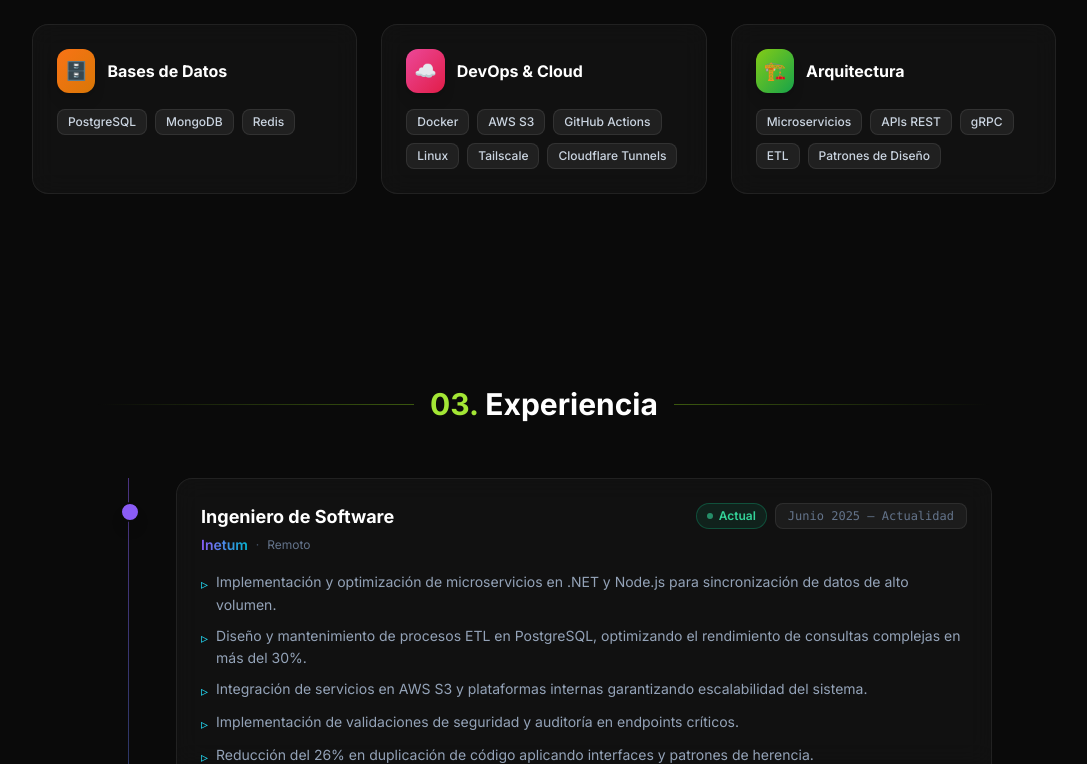
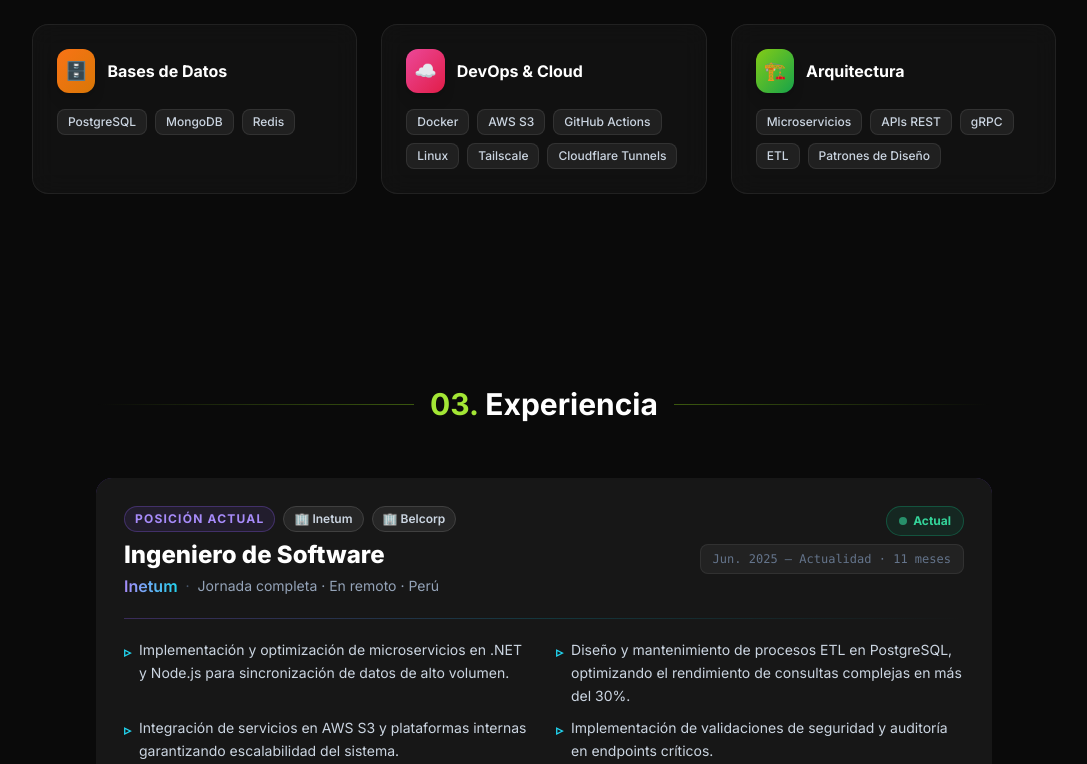
Before and after one commit to Edgarmejiav/edgarmejiav-web, a Next.js app: page / in a window 1280 px wide. Shown: the part 2036-2800 px from the top of the page, without its empty margins (96-1183 px from the left). Built offline with nearby package versions, Linux system fonts and the light colour scheme.

Commit message:
feat: add Experience and SocialIcons components to showcase professional history and social links

```diff
--- a/app/components/Experience.jsx
+++ b/app/components/Experience.jsx
@@ -1,14 +1,11 @@
 'use client'
 
-const experiences = [
-  {
+const featured = {
   title: "Ingeniero de Software",
   company: "Inetum",
-    type: "Remoto",
-    period: "Junio 2025 – Actualidad",
-    current: true,
-    color: "from-violet-500 to-cyan-500",
-    dotColor: "bg-violet-500",
+  period: "Jun. 2025 – Actualidad · 11 meses",
+  type: "Jornada completa · En remoto · Perú",
+  clients: ["Inetum", "Belcorp"],
   achievements: [
     "Implementación y optimización de microservicios en .NET y Node.js para sincronización de datos de alto volumen.",
     "Diseño y mantenimiento de procesos ETL en PostgreSQL, optimizando el rendimiento de consultas complejas en más del 30%.",
@@ -16,8 +13,10 @@ const experiences = [
     "Implementación de validaciones de seguridad y auditoría en endpoints críticos.",
     "Reducción del 26% en duplicación de código aplicando interfaces y patrones de herencia.",
   ],
-    stack: [".NET", "Node.js", "PostgreSQL", "AWS S3", "ETL"],
-  },
+  stack: [".NET", "Node.js", "PostgreSQL", "AWS S3", "ETL", "Microservicios"],
+};
+
+const experiences = [
   {
     title: "Ingeniero de Software Autónomo",
     company: "Freelance",
@@ -50,7 +49,7 @@ const experiences = [
   {
     title: "Desarrollador de Software",
     company: "GRUPO ALVICOM TRADING SRL",
-    type: "Cajamarca, Perú",
+    type: "Perú",
     period: "Septiembre 2021 – Marzo 2024",
     current: false,
     color: "from-lime-500 to-emerald-500",
@@ -78,29 +77,100 @@ export const Experience = () => {
           <div className="h-px flex-1 bg-gradient-to-l from-transparent to-lime-500/40" />
         </div>
 
-        {/* Timeline */}
+        {/* ── FEATURED: Inetum ── */}
+        <div className="relative mb-14 rounded-2xl overflow-hidden group">
+          {/* Glow border */}
+          <div className="absolute -inset-px rounded-2xl bg-gradient-to-r from-violet-500 via-cyan-500 to-violet-500 opacity-60 group-hover:opacity-90 transition-opacity duration-500 blur-sm" />
+          <div className="relative rounded-2xl bg-neutral-900 p-7">
+            {/* Top row */}
+            <div className="flex flex-wrap items-start justify-between gap-4 mb-5">
+              <div>
+                {/* Company + Clients */}
+                <div className="flex flex-wrap items-center gap-2 mb-2">
+                  <span className="text-xs font-bold tracking-widest uppercase text-violet-400 bg-violet-500/10 border border-violet-500/30 px-2.5 py-1 rounded-full">
+                    Posición Actual
+                  </span>
+                  {featured.clients.map((c) => (
+                    <span
+                      key={c}
+                      className="text-xs font-semibold text-slate-300 bg-neutral-800 border border-neutral-700 px-2.5 py-1 rounded-full"
+                    >
+                      🏢 {c}
+                    </span>
+                  ))}
+                </div>
+
+                <h3 className="text-white text-2xl font-extrabold leading-tight group-hover:text-cyan-300 transition-colors duration-300">
+                  {featured.title}
+                </h3>
+                <p className="text-slate-400 text-sm mt-1 flex flex-wrap items-center gap-2">
+                  <span className="font-semibold bg-gradient-to-r from-violet-400 to-cyan-400 text-transparent bg-clip-text text-base">
+                    {featured.company}
+                  </span>
+                  <span className="text-slate-600">·</span>
+                  <span>{featured.type}</span>
+                </p>
+              </div>
+
+              <div className="flex flex-col items-end gap-2">
+                <span className="flex items-center gap-1.5 text-emerald-400 text-xs font-bold bg-emerald-500/10 border border-emerald-500/30 px-3 py-1.5 rounded-full">
+                  <span className="w-2 h-2 rounded-full bg-emerald-400 inline-block animate-pulse" />
+                  Actual
+                </span>
+                <span className="text-slate-500 text-xs font-mono bg-neutral-800/80 px-3 py-1.5 rounded-lg border border-neutral-700/50">
+                  {featured.period}
+                </span>
+              </div>
+            </div>
+
+            {/* Divider */}
+            <div className="h-px bg-gradient-to-r from-violet-500/30 via-cyan-500/20 to-transparent mb-5" />
+
+            {/* Achievements */}
+            <ul className="grid sm:grid-cols-2 gap-x-6 gap-y-2.5 mb-6">
+              {featured.achievements.map((a, i) => (
+                <li key={i} className="flex items-start gap-2 text-slate-300 text-sm leading-relaxed">
+                  <span className="text-cyan-400 mt-0.5 shrink-0 font-bold">▹</span>
+                  {a}
+                </li>
+              ))}
+            </ul>
+
+            {/* Stack */}
+            <div className="flex flex-wrap gap-2">
+              {featured.stack.map((t) => (
+                <span
+                  key={t}
+                  className="text-xs font-medium text-cyan-300 border border-cyan-500/30 bg-cyan-500/10 px-2.5 py-1 rounded-lg"
+                >
+                  {t}
+                </span>
+              ))}
+            </div>
+          </div>
+        </div>
+
+        {/* ── Timeline: resto de experiencias ── */}
         <div className="relative">
-          {/* Vertical line */}
-          <div className="absolute left-4 md:left-8 top-0 bottom-0 w-px bg-gradient-to-b from-violet-500/50 via-cyan-500/30 to-transparent" />
+          <div className="absolute left-4 md:left-8 top-0 bottom-0 w-px bg-gradient-to-b from-cyan-500/40 via-slate-700/30 to-transparent" />
 
-          <div className="flex flex-col gap-10">
+          <div className="flex flex-col gap-8">
             {experiences.map((exp, idx) => (
               <div key={idx} className="relative pl-12 md:pl-20">
-                {/* Timeline dot */}
-                <div className={`absolute left-2 md:left-6 top-6 w-5 h-5 rounded-full border-2 border-neutral-950 ${exp.dotColor} shadow-lg`} />
+                {/* Dot */}
+                <div className={`absolute left-2 md:left-6 top-6 w-4 h-4 rounded-full border-2 border-neutral-950 ${exp.dotColor} shadow-md`} />
                 {exp.current && (
-                  <div className={`absolute left-2 md:left-6 top-6 w-5 h-5 rounded-full ${exp.dotColor} opacity-30 animate-ping`} />
+                  <div className={`absolute left-2 md:left-6 top-6 w-4 h-4 rounded-full ${exp.dotColor} opacity-30 animate-ping`} />
                 )}
 
                 {/* Card */}
-                <div className="glass-card rounded-2xl p-6 hover:border-neutral-600/60 hover:scale-[1.01] transition-all duration-300 group">
-                  {/* Header */}
-                  <div className="flex flex-wrap items-start justify-between gap-3 mb-4">
+                <div className="glass-card rounded-2xl p-5 hover:border-neutral-600/60 hover:scale-[1.01] transition-all duration-300 group">
+                  <div className="flex flex-wrap items-start justify-between gap-3 mb-3">
                     <div>
-                      <h3 className="text-white font-bold text-lg group-hover:text-cyan-300 transition-colors">
+                      <h3 className="text-white font-bold text-base group-hover:text-cyan-300 transition-colors">
                         {exp.title}
                       </h3>
-                      <div className="flex flex-wrap items-center gap-2 mt-1">
+                      <div className="flex flex-wrap items-center gap-2 mt-0.5">
                         <span className={`text-sm font-semibold bg-gradient-to-r ${exp.color} text-transparent bg-clip-text`}>
                           {exp.company}
                         </span>
@@ -121,8 +191,7 @@ export const Experience = () => {
                     </div>
                   </div>
 
-                  {/* Achievements */}
-                  <ul className="flex flex-col gap-2 mb-4">
+                  <ul className="flex flex-col gap-1.5 mb-3">
                     {exp.achievements.map((a, i) => (
                       <li key={i} className="flex items-start gap-2 text-slate-400 text-sm leading-relaxed">
                         <span className="text-cyan-400 mt-0.5 shrink-0">▹</span>
@@ -131,13 +200,9 @@ export const Experience = () => {
                     ))}
                   </ul>
 
-                  {/* Stack badges */}
                   <div className="flex flex-wrap gap-2">
                     {exp.stack.map((t) => (
-                      <span
-                        key={t}
-                        className="text-xs text-slate-400 border border-neutral-700/60 bg-neutral-800/50 px-2 py-0.5 rounded-md"
-                      >
+                      <span key={t} className="text-xs text-slate-400 border border-neutral-700/60 bg-neutral-800/50 px-2 py-0.5 rounded-md">
                         {t}
                       </span>
                     ))}
--- a/app/components/SocialIcons.jsx
+++ b/app/components/SocialIcons.jsx
@@ -1,18 +1,15 @@
 import Link from "next/link";
-import {IconGithub} from "@/app/components/icons/IconGithub";
-import {IconLinkedin} from "@/app/components/icons/IconLinkedin";
-import {IconX} from "@/app/components/icons/IconX";
-import {IconsCode} from "@/app/components/icons/IconsCode";
+import { IconGithub } from "@/app/components/icons/IconGithub";
+import { IconLinkedin } from "@/app/components/icons/IconLinkedin";
+import { IconX } from "@/app/components/icons/IconX";
+import { IconsCode } from "@/app/components/icons/IconsCode";
 
 export const SocialIcons = () => {
     return <div
         className="flex items-center justify-center space-x-5 border-neutral-700 md:mt-0 md:border-l md:pl-6">
-        <Link
-            href="https://twitter.com/legamejiav" target="_blank" aria-label="link to x">
-          <IconX />
-        </Link>
+
         <Link href="https://www.linkedin.com/in/legamejiav/" target="_blank" aria-label="link to linkedin">
-           <IconLinkedin/>
+            <IconLinkedin />
         </Link>
         <Link href="https://github.com/edgarmejiav" target="_blank" aria-label="link to github">
             <IconGithub />
```
Lines whose indentation alone changed are shown as unchanged.
